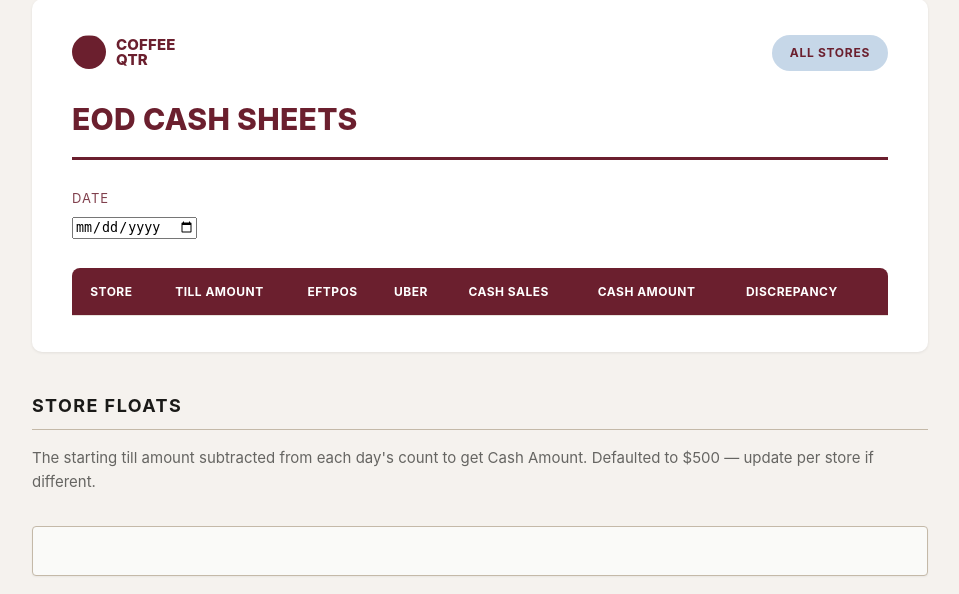
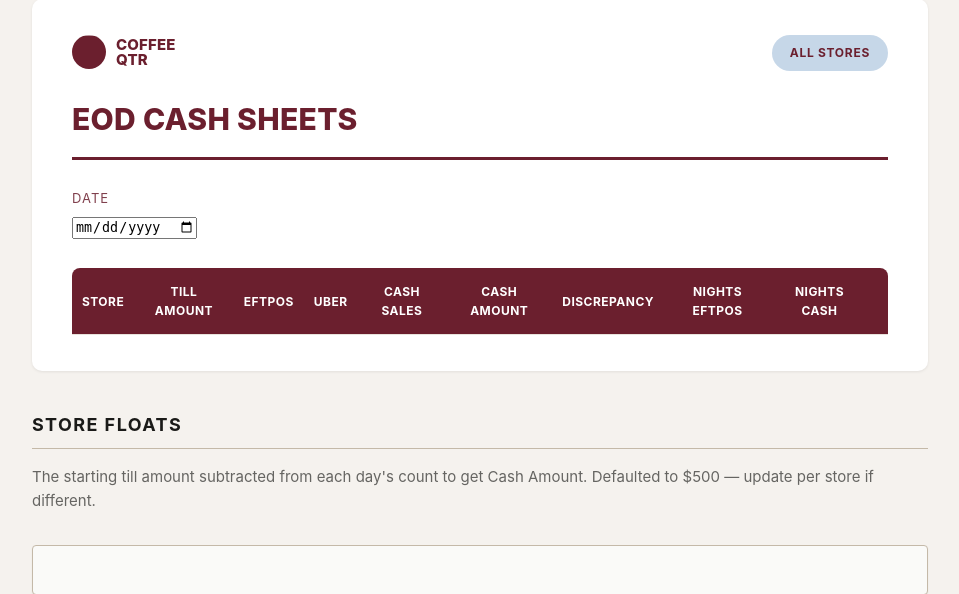
Before and after one commit to joeldinatale0/qtrkitchen, a Node project: template views/kitchen-eod-cash.ejs in a window 1280 px wide. Shown: the part 96-690 px from the top of the page, without its empty margins (160-1119 px from the left). Run offline with Node 20 templates, Linux system fonts and the light colour scheme; the template is opened without the code that fills it, so the values that code supplies are empty; some libraries are stand-ins or nearby versions.

Commit message:
Rename QTR Moonee Ponds shop to Quarter Two; add Nights EFTPOS/Cash to its Fri/Sat EOD sheet
The shop account previously named QTR Moonee Ponds (slug/username/data unchanged) now displays as Quarter Two everywhere: the shop-facing UI, kitchen admin, order/EOD cash emails, and the AI Chatbot's shop name map. Note: this is a different entry from the existing separate 'quartertwo' Square-reporting integration used for sales/COGS/catering, which already displayed as 'Quarter Two' — both now show that name since they're the same real business, just different data feeds.

Added nights_eftpos_cents/nights_cash_cents to eod_cash_sheets (nullable). The shop EOD cash form shows a second Nights EFTPOS/Nights Cash row, required, only for this shop on Friday or Saturday (showsNightsFields helper), since Quarter Two trades at night on top of its day trade those two days. Stored, emailed, and shown in both kitchen admin EOD cash views; the main discrepancy calculation is unchanged (day figures only) — nights figures are captured and displayed separately, not folded into it.

Co-Authored-By: Claude Sonnet 5 <noreply@anthropic.com>

```diff
--- a/server.js
+++ b/server.js
@@ -417,10 +417,10 @@ async function sendDailyShopReportsIfDue() {
 const COOKIE_BAKE_HOUR = 16; // 4:00 PM Melbourne time — baking for tomorrow morning
 
 // One combined cookie-baking total (not split by shop) for the central
-// kitchen, sent once daily. Quarter Two isn't included — it bakes its own;
-// this covers the 3 shops that get next-day-delivered baked goods
-// (Essendon, Highpoint, and QTR Moonee Ponds, which isn't its own connected
-// shop yet so it borrows Highpoint's figures — see cookie_bake_targets).
+// kitchen, sent once daily. This covers the 3 shops that get next-day-
+// delivered baked goods (Essendon, Highpoint, and the shop now trading as
+// Quarter Two, which isn't its own connected sales-reporting shop yet so
+// it borrows Highpoint's figures — see cookie_bake_targets).
 // bakeDate: the morning being baked for (tomorrow, for the real scheduled
 // send; any date for a manual test send).
 function buildCookieBakeEmail(bakeDate) {
@@ -441,7 +441,7 @@ function buildCookieBakeEmail(bakeDate) {
     `  ${target.chocchip_qty} x Choc Chip`,
     `  ${target.mnm_qty} x M&M`,
     ``,
-    `Combined total for Essendon, Highpoint and QTR Moonee Ponds — no store breakdown needed.`,
+    `Combined total for Essendon, Highpoint and Quarter Two — no store breakdown needed.`,
   ].join("\n");
 
   return { subject: `Cookie baking list — ${weekdayName} ${bakeDate}`, text };
@@ -484,6 +484,9 @@ function buildEodCashReportEmail(shopName, reportDate, sheet, isUpdate, submitte
     `  Cash Amount:  ${money(sheet.cash_amount_cents)}`,
     `  Discrepancy:  ${money(sheet.discrepancy_cents)}`,
   ];
+  if (sheet.nights_eftpos_cents !== null && sheet.nights_eftpos_cents !== undefined) {
+    lines.push(``, `  Nights EFTPOS: ${money(sheet.nights_eftpos_cents)}`, `  Nights Cash:   ${money(sheet.nights_cash_cents)}`);
+  }
 
   return {
     subject: `${isUpdate ? "UPDATED " : ""}EOD Cash Report — ${shopName} — ${reportDate}`,
@@ -564,6 +567,18 @@ function isWeekendDate(isoDate) {
   return day === 0 || day === 6;
 }
 
+function isFriOrSat(isoDate) {
+  const day = new Date(isoDate + "T00:00:00").getDay(); // 5 = Friday, 6 = Saturday
+  return day === 5 || day === 6;
+}
+
+// Quarter Two (slug "mooneeponds") trades at night on top of its normal
+// day trade on Friday/Saturday, so its EOD cash sheet needs a second
+// EFTPOS/cash figure for the night shift on those two days only.
+function showsNightsFields(shopSlug, reportDate) {
+  return shopSlug === "mooneeponds" && isFriOrSat(reportDate);
+}
+
 function effectivePar(parRow, isoDate) {
   if (isWeekendDate(isoDate) && parRow.par_level_weekend !== null) {
     return parRow.par_level_weekend;
@@ -754,6 +769,7 @@ app.get("/eod-cash", requireAuth, requireRole("shop"), (req, res) => {
     existing,
     recent,
     saved: req.query.saved === "1",
+    showNights: showsNightsFields(shopSlug, reportDate),
   });
 });
 
@@ -771,6 +787,9 @@ app.post("/eod-cash", requireAuth, requireRole("shop"), (req, res) => {
   // auto-calculated from till amount minus float — that is planned for
   // later, not yet turned on.
   const cashAmountCents = toCents(req.body.cash_amount);
+  const nightsApply = showsNightsFields(shopSlug, reportDate);
+  const nightsEftposCents = nightsApply ? toCents(req.body.nights_eftpos) : null;
+  const nightsCashCents = nightsApply ? toCents(req.body.nights_cash) : null;
 
   const floatSetting = db.prepare("SELECT float_cents FROM shop_float_settings WHERE shop_slug = ?").get(shopSlug);
   const floatCents = floatSetting ? floatSetting.float_cents : 50000;
@@ -783,8 +802,8 @@ app.post("/eod-cash", requireAuth, requireRole("shop"), (req, res) => {
 
   db.prepare(
     `INSERT INTO eod_cash_sheets
-       (shop_slug, report_date, till_amount_cents, eftpos_sales_cents, uber_sales_cents, cash_sales_cents, float_cents, cash_amount_cents, discrepancy_cents, submitted_by, submitted_at)
-     VALUES (?, ?, ?, ?, ?, ?, ?, ?, ?, ?, CURRENT_TIMESTAMP)
+       (shop_slug, report_date, till_amount_cents, eftpos_sales_cents, uber_sales_cents, cash_sales_cents, float_cents, cash_amount_cents, discrepancy_cents, nights_eftpos_cents, nights_cash_cents, submitted_by, submitted_at)
+     VALUES (?, ?, ?, ?, ?, ?, ?, ?, ?, ?, ?, ?, CURRENT_TIMESTAMP)
      ON CONFLICT(shop_slug, report_date) DO UPDATE SET
        till_amount_cents = excluded.till_amount_cents,
        eftpos_sales_cents = excluded.eftpos_sales_cents,
@@ -793,6 +812,8 @@ app.post("/eod-cash", requireAuth, requireRole("shop"), (req, res) => {
        float_cents = excluded.float_cents,
        cash_amount_cents = excluded.cash_amount_cents,
        discrepancy_cents = excluded.discrepancy_cents,
+       nights_eftpos_cents = excluded.nights_eftpos_cents,
+       nights_cash_cents = excluded.nights_cash_cents,
        submitted_by = excluded.submitted_by,
        submitted_at = CURRENT_TIMESTAMP`
   ).run(
@@ -805,6 +826,8 @@ app.post("/eod-cash", requireAuth, requireRole("shop"), (req, res) => {
     floatCents,
     cashAmountCents,
     discrepancyCents,
+    nightsEftposCents,
+    nightsCashCents,
     req.session.staffMember.name
   );
 
@@ -820,6 +843,8 @@ app.post("/eod-cash", requireAuth, requireRole("shop"), (req, res) => {
         cash_sales_cents: cashSalesCents,
         cash_amount_cents: cashAmountCents,
         discrepancy_cents: discrepancyCents,
+        nights_eftpos_cents: nightsEftposCents,
+        nights_cash_cents: nightsCashCents,
       },
       isUpdate,
       req.session.staffMember.name
@@ -1409,8 +1434,8 @@ app.get("/kitchen/shop/:slug/chia-oats-prep", requireAuth, requireRole("kitchen"
 });
 
 // Combined cookie-baking schedule (choc chip / M&M per weekday) — one total
-// across Essendon, Highpoint and QTR Moonee Ponds, not split per shop,
-// which is why this lives at its own path rather than under one shop.
+// across Essendon, Highpoint and Quarter Two, not split per shop, which is
+// why this lives at its own path rather than under one shop.
 app.get("/kitchen/baking-list", requireAuth, requireRole("kitchen"), (req, res) => {
   const targets = db.prepare("SELECT * FROM cookie_bake_targets ORDER BY weekday").all();
   const weekdayNames = ["Sunday", "Monday", "Tuesday", "Wednesday", "Thursday", "Friday", "Saturday"];
--- a/shop-reports.js
+++ b/shop-reports.js
@@ -48,7 +48,7 @@ const ALL_SHOP_SLUGS = ["essendon", "highpoint", "mooneeponds", "melbournecentra
 const ALL_SHOP_NAMES = {
   essendon: "QTR Essendon",
   highpoint: "QTR Highpoint",
-  mooneeponds: "QTR Moonee Ponds",
+  mooneeponds: "Quarter Two",
   melbournecentral: "QTR Melbourne Central",
 };
 
--- a/views/kitchen-baking-list.ejs
+++ b/views/kitchen-baking-list.ejs
@@ -5,7 +5,7 @@
   <p class="muted"><a href="/kitchen">&larr; Admin</a></p>
   <h1>Cookie Baking List</h1>
   <p class="subtitle">
-    Combined total for Essendon, Highpoint and QTR Moonee Ponds — not split per shop. Emailed automatically every
+    Combined total for Essendon, Highpoint and Quarter Two — not split per shop. Emailed automatically every
     day at 4pm for the next morning.
   </p>
 
--- a/views/kitchen-eod-cash.ejs
+++ b/views/kitchen-eod-cash.ejs
@@ -30,6 +30,8 @@
           <th>Cash Sales</th>
           <th>Cash Amount</th>
           <th>Discrepancy</th>
+          <th>Nights EFTPOS</th>
+          <th>Nights Cash</th>
           <th></th>
         </tr>
       </thead>
@@ -48,6 +50,8 @@
               <td data-label="Discrepancy" class="eod-discrepancy <%= s.discrepancy_cents < 0 ? 'short' : s.discrepancy_cents > 0 ? 'over' : 'even' %>">
                 $<%= (s.discrepancy_cents / 100).toFixed(2) %>
               </td>
+              <td data-label="Nights EFTPOS"><%= s.nights_eftpos_cents !== null ? '$' + (s.nights_eftpos_cents / 100).toFixed(2) : '—' %></td>
+              <td data-label="Nights Cash"><%= s.nights_cash_cents !== null ? '$' + (s.nights_cash_cents / 100).toFixed(2) : '—' %></td>
               <td data-label="">
                 <form method="POST" action="/kitchen/eod-cash/delete/<%= shop.slug %>" class="inline-form"
                       onsubmit="return confirm('Delete this cash sheet?');">
@@ -56,7 +60,7 @@
                 </form>
               </td>
             <% } else { %>
-              <td colspan="7" class="muted">Not submitted yet</td>
+              <td colspan="9" class="muted">Not submitted yet</td>
             <% } %>
           </tr>
         <% }) %>
--- a/views/kitchen-sales-search.ejs
+++ b/views/kitchen-sales-search.ejs
@@ -37,7 +37,7 @@
       <li>How many labour hours did Essendon use last week, by day?</li>
       <li>Rank every shop's staff by hours worked this month</li>
       <li>Today's labour cost at Highpoint so far</li>
-      <li>Pull up Moonee Ponds' invoice for last week</li>
+      <li>Pull up Quarter Two's invoice for last week</li>
       <li>How much has Essendon been invoiced this month?</li>
       <li>What's my COGS on a Banana Chai at Highpoint?</li>
       <li>If I sell a Latte and a Croissant together for $8, what's my margin at Essendon?</li>
```
Also changed, not shown: db.js (+12 -1 lines), views/eod-cash.ejs (+33 -1 lines), views/kitchen-shop-eod-cash.ejs (+8 -0 lines).
